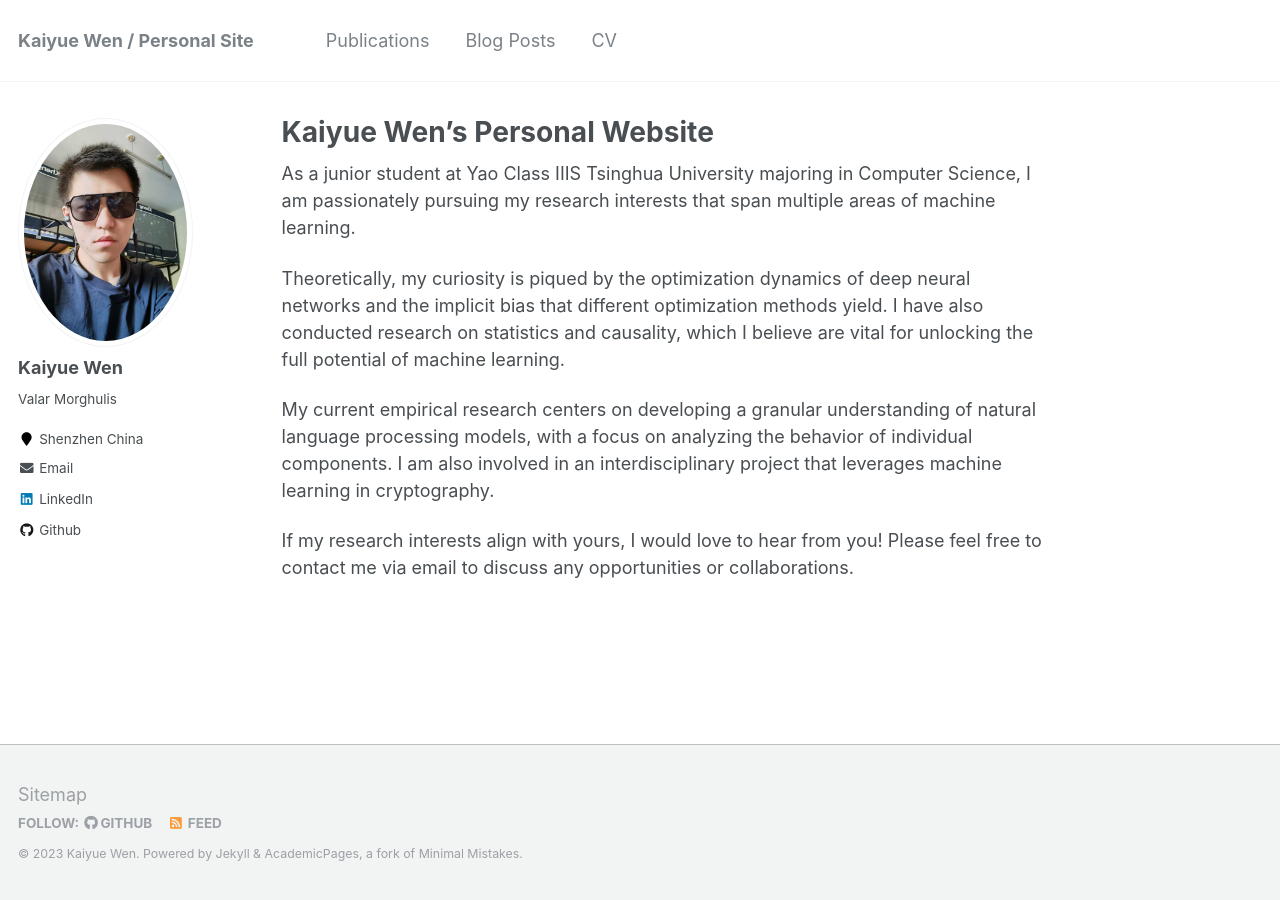
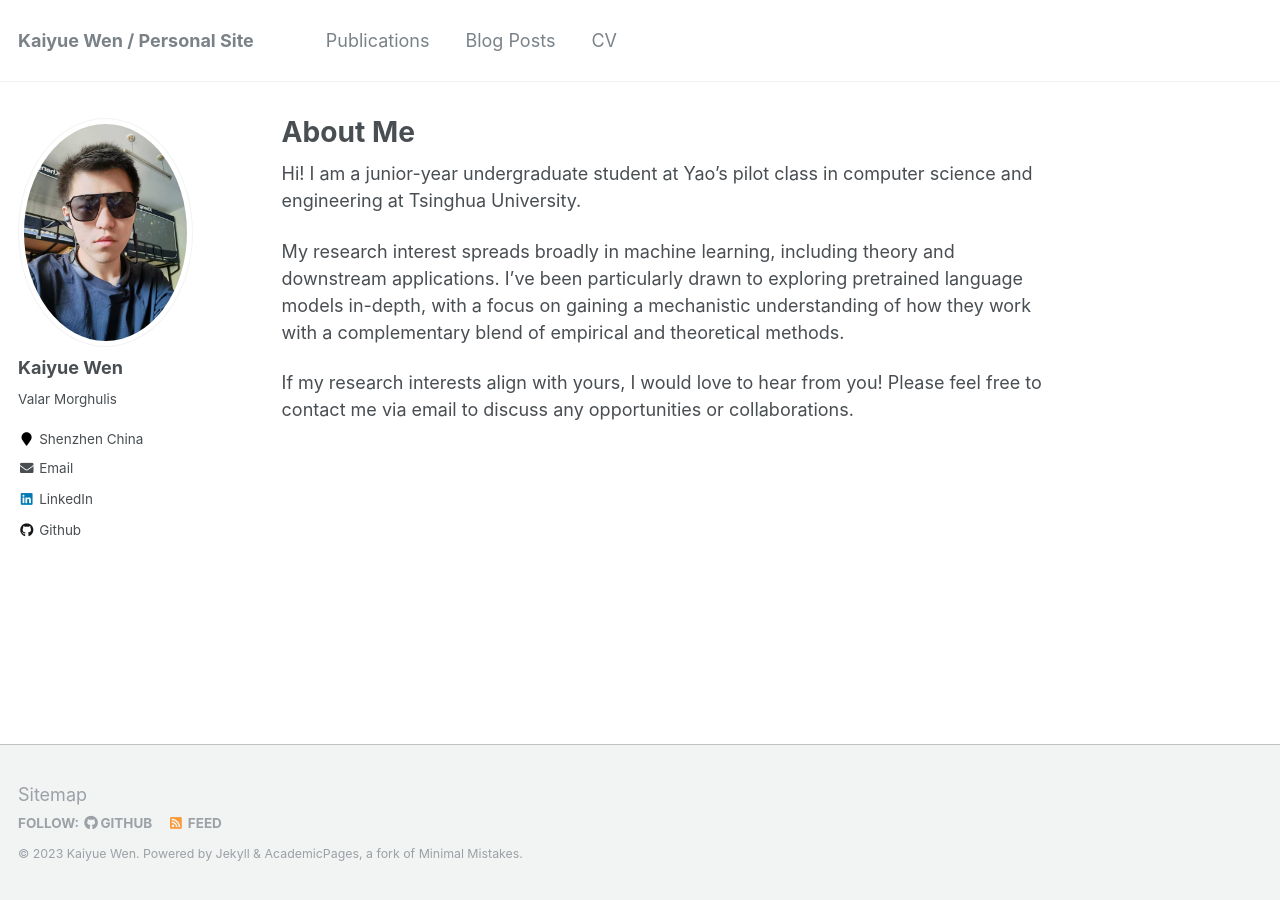
Before and after one commit to WhenWen/WhenWen.github.io, a Jekyll site: the page built from _pages/about.md, in a window 1280 px wide. Built offline with Jekyll 4.4.1, drawn with Linux system fonts in a browser that asks for light colours.

Commit message:
update intro

```diff
--- a/_pages/about.md
+++ b/_pages/about.md
@@ -1,16 +1,14 @@
 ---
 permalink: /
-title: "Kaiyue Wen's Personal Website"
+title: "About Me"
 excerpt: "About me"
 author_profile: true
 redirect_from:
   - /about/
   - /about.html
 ---
-As a junior student at Yao Class IIIS Tsinghua University majoring in Computer Science, I am passionately pursuing my research interests that span multiple areas of machine learning.
+Hi! I am a junior-year undergraduate student at Yao's pilot class in computer science and engineering at Tsinghua University.
 
-Theoretically, my curiosity is piqued by the optimization dynamics of deep neural networks and the implicit bias that different optimization methods yield. I have also conducted research on statistics and causality, which I believe are vital for unlocking the full potential of machine learning.
-
-My current empirical research centers on developing a granular understanding of natural language processing models, with a focus on analyzing the behavior of individual components. I am also involved in an interdisciplinary project that leverages machine learning in cryptography.
+My research interest spreads broadly in machine learning, including theory and downstream applications. I've been particularly drawn to exploring pretrained language models in-depth, with a focus on gaining a mechanistic understanding of how they work with a complementary blend of empirical and theoretical methods.
 
 If my research interests align with yours, I would love to hear from you! Please feel free to contact me via email to discuss any opportunities or collaborations.
```
